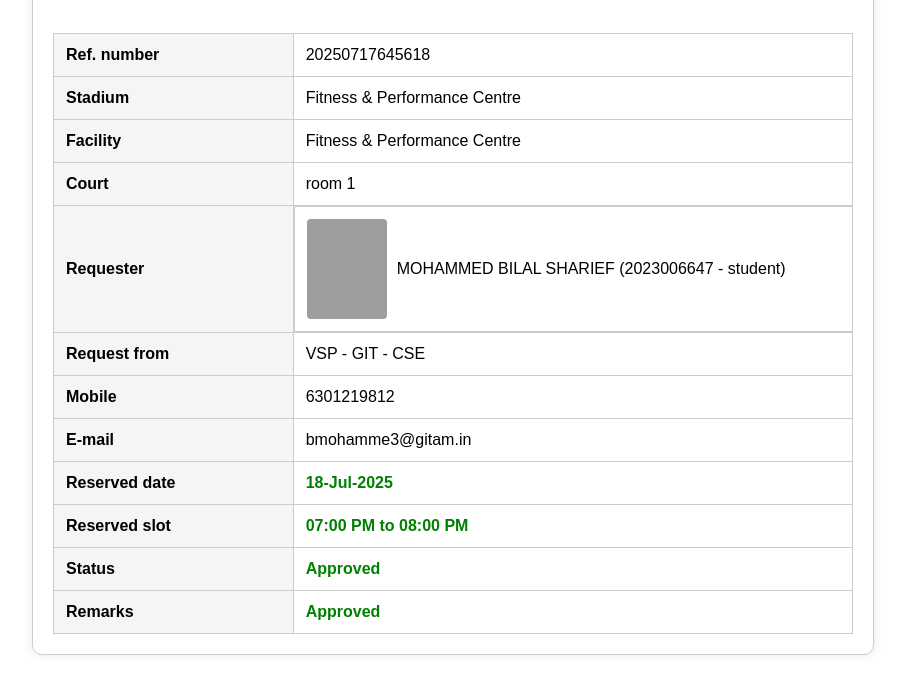
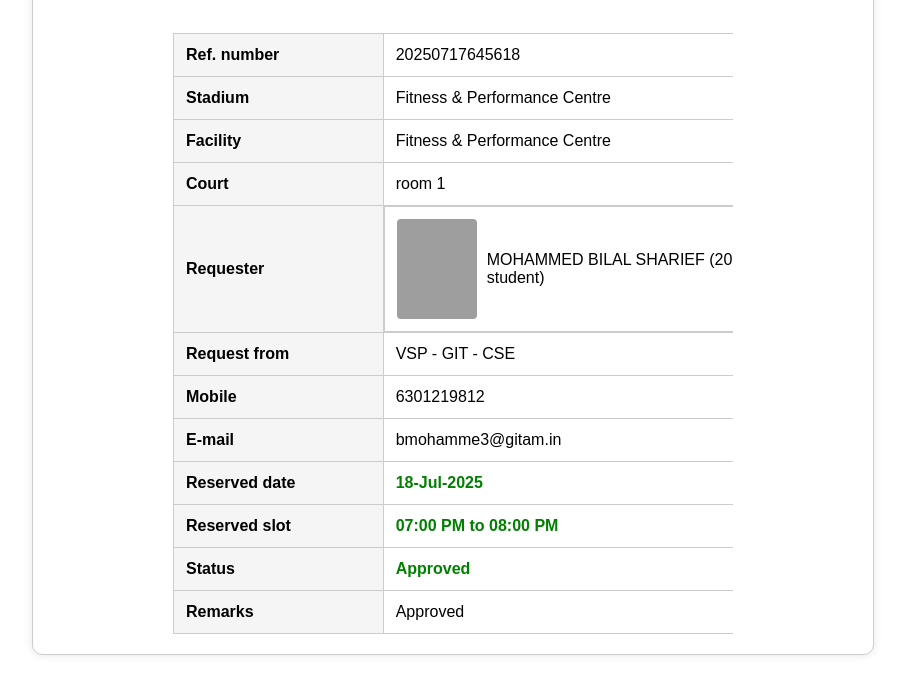
Before and after one commit to BilalChisti12/G-Sports-Gym-, a plain HTML site: page index.html in a window 1280 px wide. Shown: the part 219-912 px from the top of the page, without its empty margins (187-1092 px from the left). Drawn offline with Linux system fonts and the light colour scheme; grey boxes are pictures that could not be loaded.

Commit message:
Update index.html

```diff
--- a/index.html
+++ b/index.html
@@ -32,6 +32,8 @@
     }
     .table-wrapper {
       overflow-x: auto;
+      width: 70%;
+      margin: 0 auto;
     }
     table {
       width: 100%;
@@ -134,7 +136,7 @@
         </tr>
         <tr>
           <td>Remarks</td>
-          <td class="status-approved">Approved</td>
+          <td>Approved</td>
         </tr>
       </table>
     </div>
```
